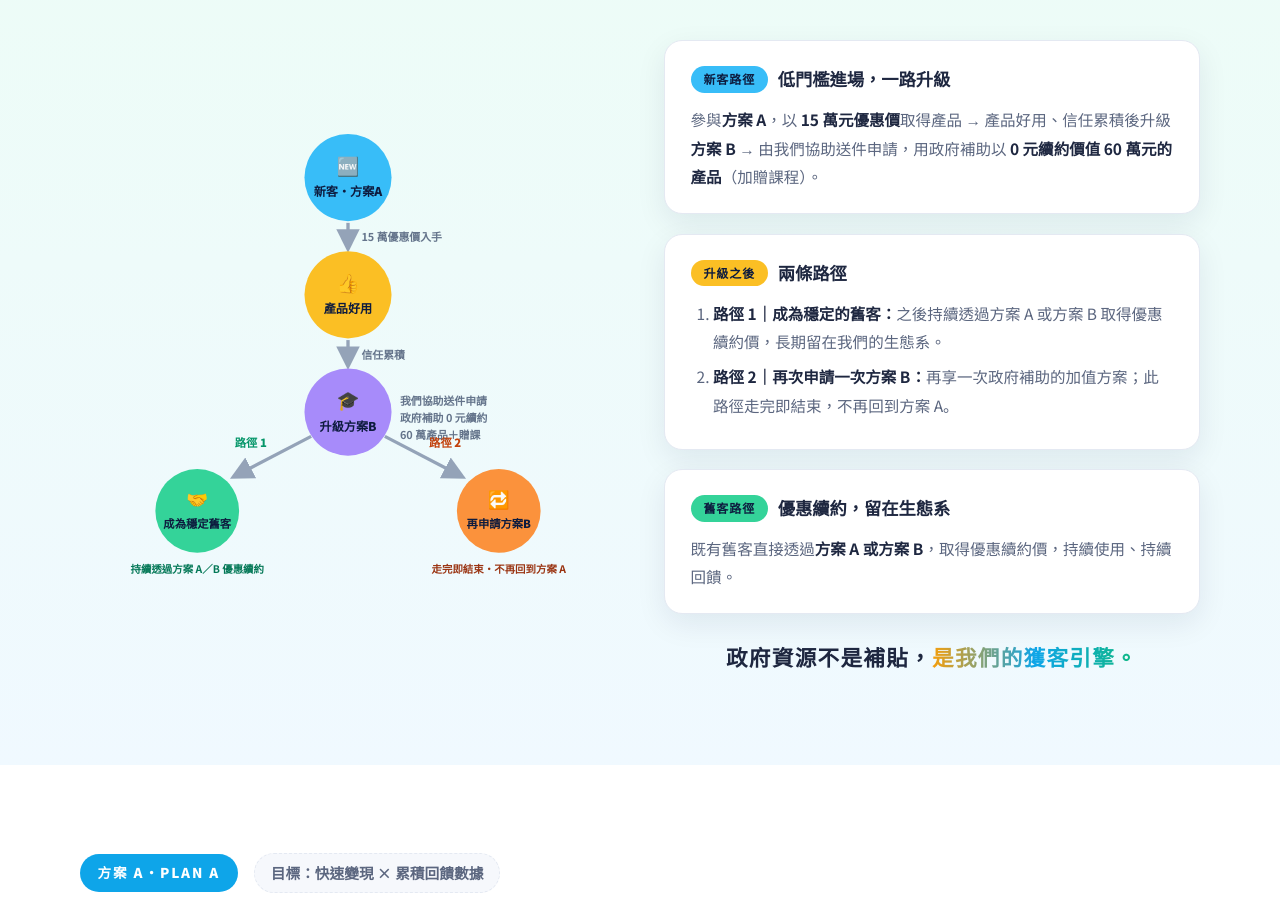
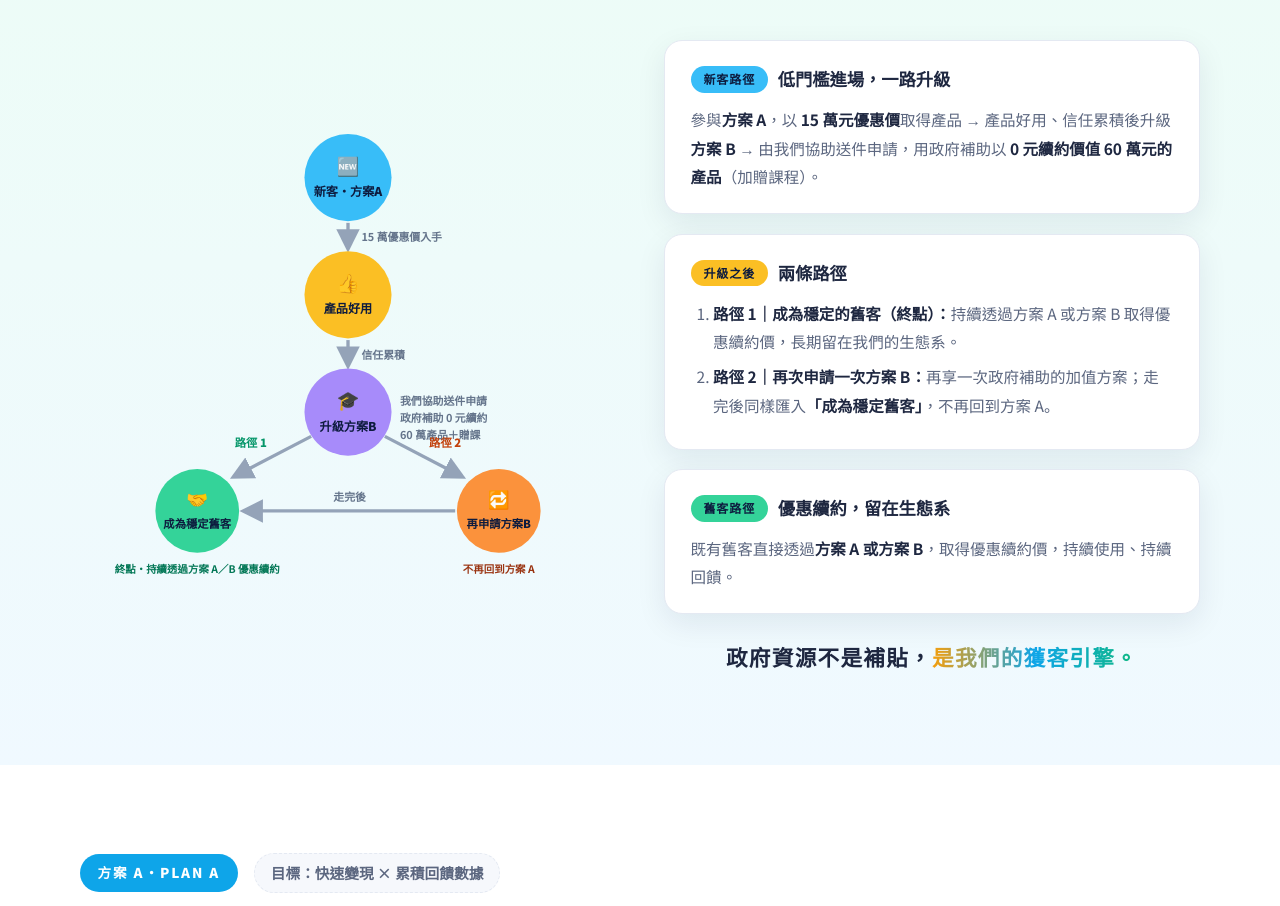
Before and after one commit to ariel-1125/gov, a plain HTML site: page plan.html in a window 1280 px wide. Shown: the part 1040-1946 px from the top of the page. Drawn offline with Linux system fonts and the light colour scheme.

Commit message:
流程圖調整：路徑2走完後匯入成為穩定舊客終點
Co-Authored-By: Claude Fable 5 <noreply@anthropic.com>

```diff
--- a/plan.html
+++ b/plan.html
@@ -253,7 +253,7 @@
     <div class="loop-grid">
       <div class="reveal">
         <!-- 銷售路徑圖 -->
-        <svg viewBox="0 0 640 560" xmlns="http://www.w3.org/2000/svg" role="img" aria-label="新客經方案A入手、升級方案B後分為成為穩定舊客與再次申請方案B兩條路徑的流程圖">
+        <svg viewBox="0 0 640 560" xmlns="http://www.w3.org/2000/svg" role="img" aria-label="新客經方案A入手、升級方案B後分為兩條路徑，最終皆匯入成為穩定舊客的流程圖">
           <defs>
             <marker id="fl-arw" viewBox="0 0 10 10" refX="8" refY="5" markerWidth="7" markerHeight="7" orient="auto-start-reverse">
               <path d="M0 0 L10 5 L0 10 z" fill="#94a3b8"/>
@@ -265,6 +265,7 @@
             <path d="M320 258 L320 288" marker-end="url(#fl-arw)"/>
             <path d="M276 373 L184 421" marker-end="url(#fl-arw)"/>
             <path d="M364 373 L456 421" marker-end="url(#fl-arw)"/>
+            <path d="M448 462 L196 462" marker-end="url(#fl-arw)"/>
           </g>
           <!-- 箭頭旁註解 -->
           <g font-family="Noto Sans TC,sans-serif" font-size="13" fill="#64748b" font-weight="700">
@@ -273,6 +274,7 @@
             <text x="382" y="336" text-anchor="start">我們協助送件申請</text>
             <text x="382" y="356" text-anchor="start">政府補助 0 元續約</text>
             <text x="382" y="376" text-anchor="start">60 萬產品＋贈課</text>
+            <text x="322" y="450" text-anchor="middle">走完後</text>
           </g>
           <!-- 路徑標籤 -->
           <g font-family="Noto Sans TC,sans-serif" font-size="13.5" font-weight="900" text-anchor="middle">
@@ -309,8 +311,8 @@
           </g>
           <!-- 終點註解 -->
           <g font-family="Noto Sans TC,sans-serif" font-size="12.5" font-weight="700" text-anchor="middle">
-            <text x="140" y="536" fill="#047857">持續透過方案 A／B 優惠續約</text>
-            <text x="500" y="536" fill="#9a3412">走完即結束・不再回到方案 A</text>
+            <text x="140" y="536" fill="#047857">終點・持續透過方案 A／B 優惠續約</text>
+            <text x="500" y="536" fill="#9a3412">不再回到方案 A</text>
           </g>
         </svg>
       </div>
@@ -326,8 +328,8 @@
         <div class="path-card reveal">
           <h4><span class="pt" style="background:#fbbf24">升級之後</span>兩條路徑</h4>
           <ol>
-            <li><b>路徑 1｜成為穩定的舊客：</b>之後持續透過方案 A 或方案 B 取得優惠續約價，長期留在我們的生態系。</li>
-            <li><b>路徑 2｜再次申請一次方案 B：</b>再享一次政府補助的加值方案；此路徑走完即結束，不再回到方案 A。</li>
+            <li><b>路徑 1｜成為穩定的舊客（終點）：</b>持續透過方案 A 或方案 B 取得優惠續約價，長期留在我們的生態系。</li>
+            <li><b>路徑 2｜再次申請一次方案 B：</b>再享一次政府補助的加值方案；走完後同樣匯入<b>「成為穩定舊客」</b>，不再回到方案 A。</li>
           </ol>
         </div>
         <div class="path-card reveal">
```
